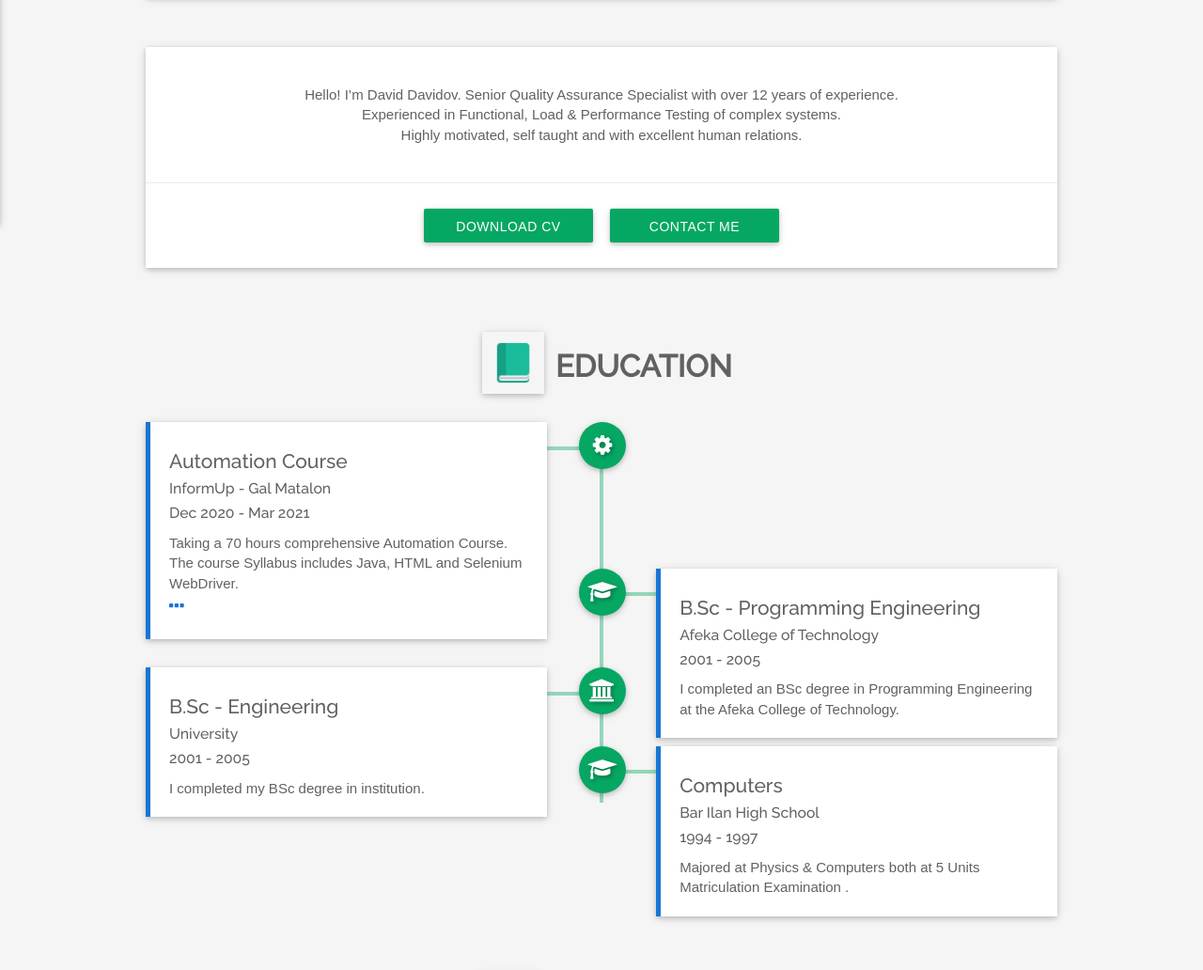
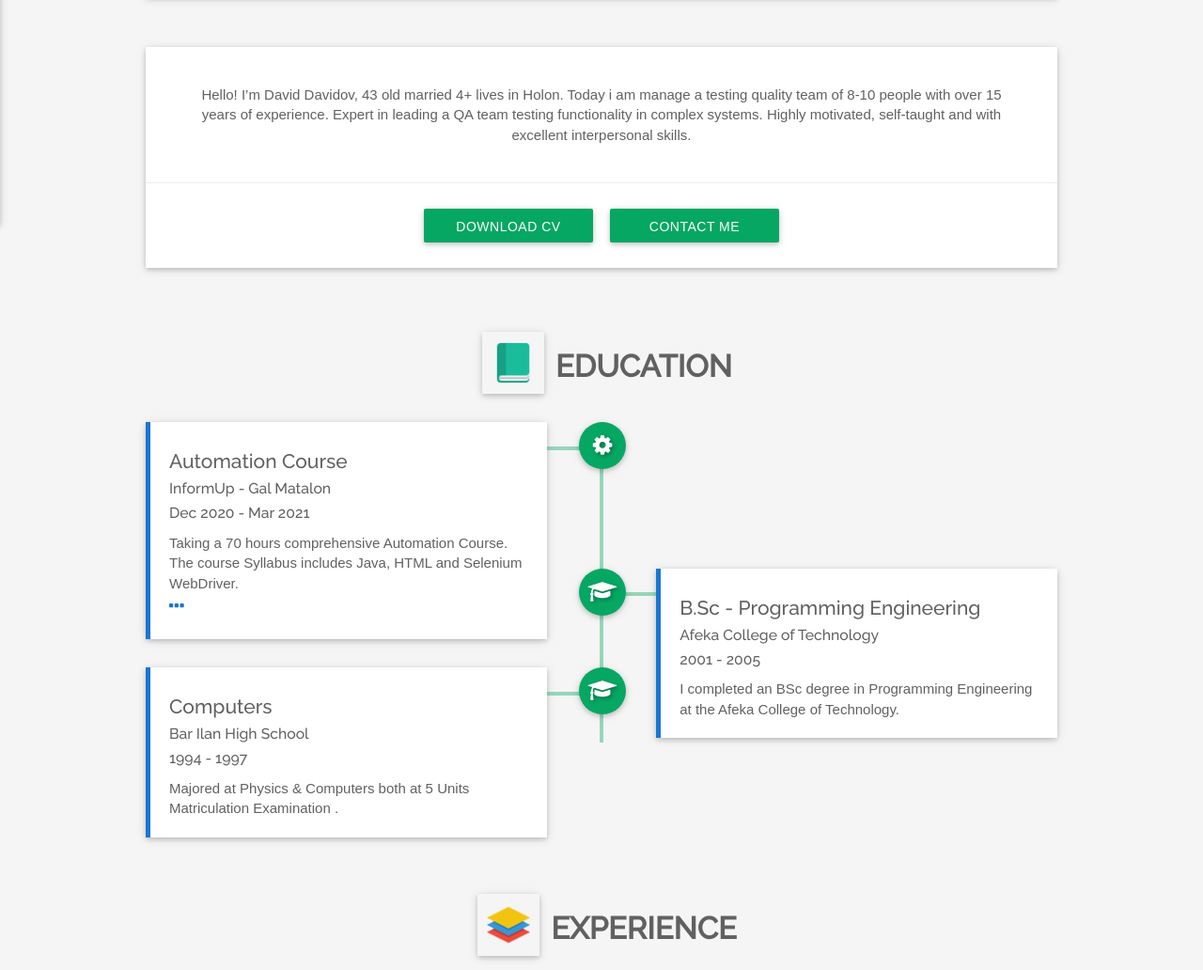
Before and after one commit to DAVIDOmega/MySiteExm1, a plain HTML site: page index.html in a window 1280 px wide. Shown: the part 561-1593 px from the top of the page at 94% size. Drawn offline with Linux system fonts and the light colour scheme; some packages are replaced by stand-ins of ours; a web font is replaced by a local one.

Commit message:
Update index.html

```diff
--- a/index.html
+++ b/index.html
@@ -224,9 +224,10 @@
                     <div class="card-content">
                         <!-- ABOUT PARAGRAPH -->
                         <p>
-                            Hello! I’m David Davidov. Senior Quality Assurance Specialist with over 12 years of experience.</br>
-                            Experienced in Functional, Load & Performance Testing of complex systems.</br>
-							Highly motivated, self taught and with excellent human relations.
+                            Hello! I’m David Davidov, 43 old married 4+ lives in Holon.
+				Today i am manage a testing quality team of 8-10 people with over 15 years of experience.
+				Expert in leading a QA team testing functionality in complex systems.
+				Highly motivated, self-taught and with excellent interpersonal skills.
                         </p>
                     </div>
                     <!-- BUTTONS -->
@@ -315,31 +316,6 @@
             </div>
 
             <!-- THIRD TIMELINE -->
-            <div class="timeline-block">
-                <!-- DOT -->
-                <div class="timeline-dot"><i class="fa fa-university"></i></div>
-                <!-- TIMELINE CONTENT -->
-                <div class="card timeline-content">
-                    <div class="card-content">
-                        <!-- TIMELINE TITLE -->
-                        <h6 class="timeline-title">B.Sc -  Engineering</h6>
-                        <!-- TIMELINE TITLE INFO -->
-                        <div class="timeline-info">
-                            <h6>
-                                <small> University</small>
-                            </h6>
-                            <h6>
-                                <small>2001 - 2005</small>
-                            </h6>
-                        </div>
-                        <!-- TIMELINE PARAGRAPH -->
-                        <p>
-                            I completed my BSc degree in institution.
-                        </p>
-
-                    </div>
-                </div>
-            </div>
 
             <!-- FOURTH TIMELINE -->
             <div class="timeline-block">
```
